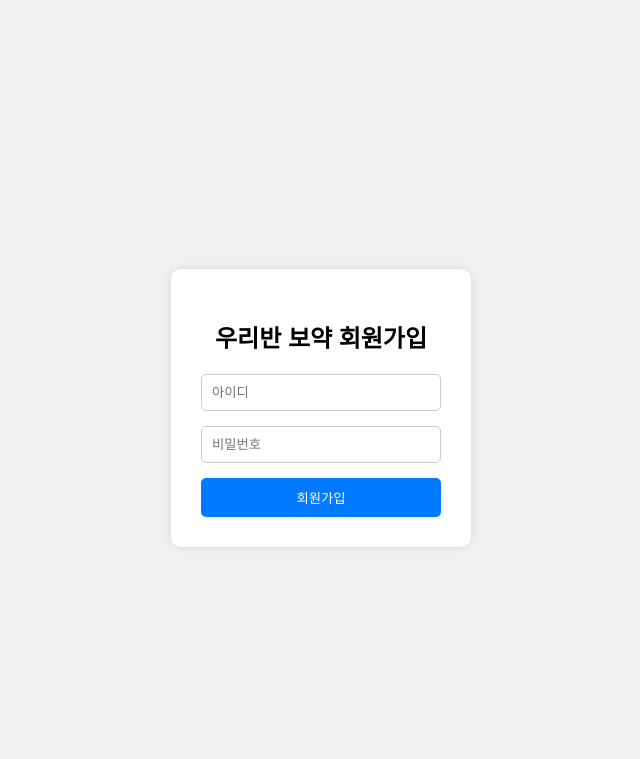
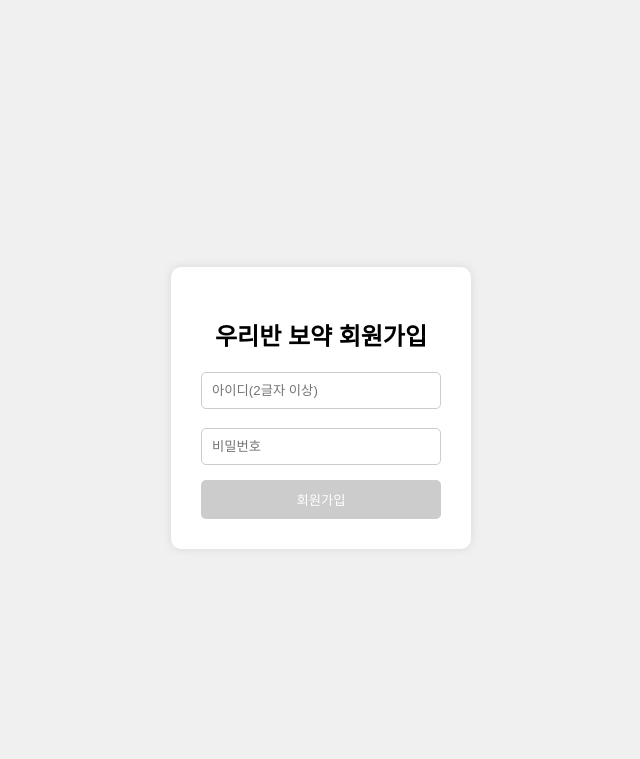
Before and after one commit to DONGSSAM/UBO, a Flask app: page /signup_user in a window 1280 px wide. Shown: the top 759 px of the page, without its empty margins (319-959 px from the left). Run offline with Flask 3, Linux system fonts and the light colour scheme.

Commit message:
user회원가입 조건 완료

```diff
--- a/app/application.py
+++ b/app/application.py
@@ -36,11 +36,14 @@ def signUpUser():
 def signUpAdmin():
     return render_template('signup_admin.html')
 
-@app.route("/signupdata", methods=["POST"])
-def register():
+@app.route("/signup_admindata", methods=["POST"])
+def register_admin():
     username = request.form["username"]
     password = request.form["password"]
     role = request.form.get("role")
+
+    if users.find_one({"username": username}):
+        return jsonify(success=False, message="이미 존재하는 아이디입니다.")
 
     hashed_pw = bcrypt.hashpw(password.encode("utf-8"), bcrypt.gensalt())
 
@@ -51,7 +54,33 @@ def register():
         "point": 500,
         "role": role
     })
-    return redirect(url_for("logIn"))
+    return jsonify(success=True, redirect=url_for("logIn"))
+
+@app.route("/signup_userdata", methods=["POST"])
+def register_user():
+    username = request.form["username"]
+    password = request.form["password"]
+    role = request.form.get("role")
+
+    if users.find_one({"username": username}):
+        return jsonify(success=False)
+
+    hashed_pw = bcrypt.hashpw(password.encode("utf-8"), bcrypt.gensalt())
+
+    users.insert_one({
+        "username": username,
+        "password": hashed_pw,
+        "created_at": datetime.utcnow(),
+        "point": 500,
+        "role": role
+    })
+    return jsonify(success=True, redirect=url_for("logIn"))
+
+@app.route("/check_username", methods=["POST"])
+def check_username():
+    username = request.form["username"]
+    exists = users.find_one({"username": username}) is not None
+    return jsonify(exists=exists)
 
 @app.route("/catchpokemon", methods=["POST"])
 def catch_pokemon():
--- a/app/templates/signup_user.html
+++ b/app/templates/signup_user.html
@@ -63,18 +63,103 @@
       background: #0056b3;
     }
 
+    .name-box {
+      position: relative;
+    }
 
+    #username-msg {
+      position: absolute;
+      left: 0;
+      top: 38px; /* 입력칸 높이에 맞게 조정 (예: 38px) */
+      color: red;
+      font-size: 13px;
+      background: transparent;
+      padding: 0;
+      margin: 0;
+      z-index: 2;
+      width: 100%;
+      pointer-events: none;
+    }
+
+    #username {
+      margin-bottom: 19px; /* 입력칸 아래 여백 제거 */
+      position: relative;
+      z-index: 1;
+    }
+
+    #signupBtn:disabled {
+      background: #ccc;
+      cursor: not-allowed;
+    }
   </style>
 </head>
 <body>
   <div class="signup-box">
     <h2>우리반 보약 회원가입</h2>
-    <form action="/signupdata" method="post">
+    <form id="signupForm">
     <input type="hidden" name="role" value="user">
-  	<input type="text" name="username" placeholder="아이디">
+    <div class="name-box">
+      <input type="text" id="username" name="username" placeholder="아이디(2글자 이상)">
+      <span id="username-msg"></span>
+    </div>
   	<input type="password" name="password" placeholder="비밀번호">
-    <button type="submit">회원가입</button>
+    <button type="button" id="signupBtn" onclick="submitSignup()" disabled>회원가입</button>
     </form>
 	</div>
+
+<script>
+  document.getElementById('username').addEventListener('input', function() {
+    const username = this.value;
+    const msgSpan = document.getElementById('username-msg');
+    if (username.length < 2) {
+      msgSpan.textContent = '2글자 이상 입력해주세요.';
+      msgSpan.style.color = 'red';
+      signupBtn.disabled = true;
+      return;
+    }
+    const formData = new FormData();
+    formData.append('username', username);
+
+    fetch('/check_username', {
+      method: 'POST',
+      body: formData
+    })
+    .then(res => res.json())
+    .then(data => {
+      if (data.exists) {
+        msgSpan.textContent = '중복되는 아이디';
+        msgSpan.style.color = 'red';
+      } else {
+        msgSpan.textContent = '사용 가능한 아이디';
+         msgSpan.style.color = 'green';
+        signupBtn.disabled = false;
+      }
+    });
+  });
+
+  function submitSignup() {
+    const form = document.getElementById('signupForm');
+    const username = form.username.value;
+    if (username.length < 2) {
+      alert('아이디는 2글자 이상이어야 합니다.');
+      return;
+    }
+    const formData = new FormData(form);
+
+    fetch('/signup_admindata', {
+      method: 'POST',
+      body: formData
+    })
+    .then(response => response.json())
+    .then(data => {
+      if (data.success && username.length >= 2) {
+        alert('회원가입 성공!');
+        window.location.href = data.redirect;
+       } // 로그인 페이지로 리다이렉트
+    })
+    .catch(error => console.error('Error:', error));
+  }
+</script>
+
 </body>
 </html>
```
Also changed, not shown: app/templates/signup_admin.html (+24 -2 lines).
